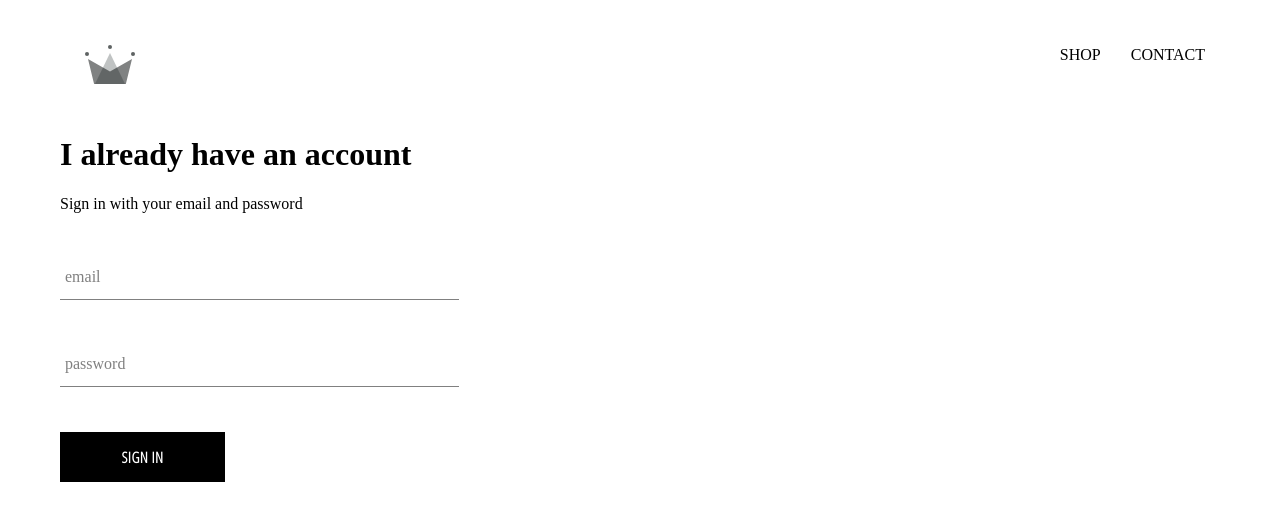
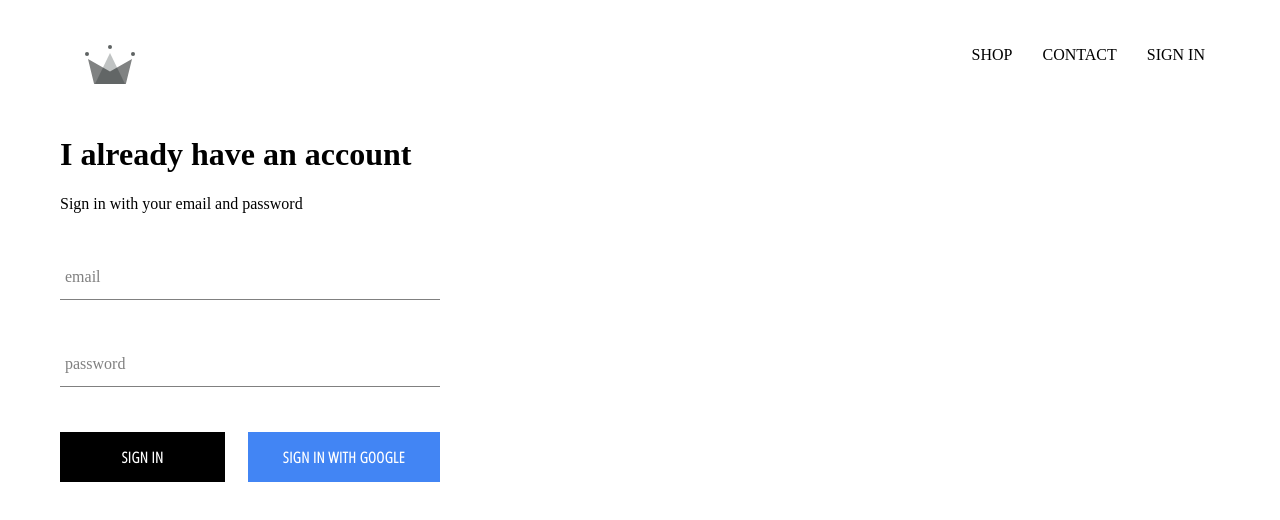
Before and after one commit to snm-jpa/crwn-clothing, a React (Create React App) app: page /signin in a window 1280 px wide. Shown: the top 520 px of the page. Built offline with nearby package versions, Linux system fonts and the light colour scheme; no server answers; a web font is replaced by a local one.

Commit message:
integrated firebase into application, created sign in page with sign in component and sign in with google

```diff
--- a/package.json
+++ b/package.json
@@ -6,6 +6,7 @@
     "@testing-library/jest-dom": "^5.15.0",
     "@testing-library/react": "^11.2.7",
     "@testing-library/user-event": "^12.8.3",
+    "firebase": "^9.6.4",
     "node-sass": "^6.0.1",
     "react": "^17.0.2",
     "react-dom": "^17.0.2",
--- a/src/App.css
+++ b/src/App.css
@@ -7,3 +7,7 @@ a {
     text-decoration: none;
     color: black;
 }
+
+* {
+    box-sizing: border-box;
+}
--- a/src/App.js
+++ b/src/App.js
@@ -5,18 +5,48 @@ import shopPage from './pages/shop/shop.component.jsx';
 import './App.css';
 
 import HomePage from './pages/homepage.component';
+import SignInAndSignUpPage from './pages/sign-in-and-sign-up/sign-in-and-sign-up.component.jsx';
 import Header from './components/header/header.component.jsx';
-import SignInAndSignUpPage from './pages/sign-in-and-sign-up/sign-in-and-sign-up.component.jsx';
+import { auth } from './firebase/firebase.utils';
 
-function App() {
-  return <div>
-    <Header/>
-    <Switch>
-      <Route exact path='/' component={HomePage} />
-      <Route  path='/shop' component={shopPage} />
-      <Route path='/signin' component={SignInAndSignUpPage}></Route>
-    </Switch>
-  </div>
+
+class App extends React.Component {
+
+  constructor() {
+    super();
+
+    this.state = {
+      currentUser: null
+    }
+  }
+
+  unsubscribeFromAuth = null;
+
+  componentDidMount() {
+    console.log('component did mount called');
+    //Adds an observer for changes to the user's sign-in state.
+    this.unsubscribeFromAuth = auth.onAuthStateChanged(user => {
+      this.setState({ currentUser: user });
+      console.log(user);
+    })
+  }
+
+  componentWillUnmount() {
+    this.unsubscribeFromAuth();
+  }
+
+  render() {
+    return (
+      <div>
+        <Header currentUser={this.state.currentUser} />
+        <Switch>
+          <Route exact path='/' component={HomePage} />
+          <Route path='/shop' component={shopPage} />
+          <Route path='/signin' component={SignInAndSignUpPage}></Route>
+        </Switch>
+      </div>
+    );
+  }
 }
 
 export default App;
--- a/src/components/custom-button/custom-button.component.jsx
+++ b/src/components/custom-button/custom-button.component.jsx
@@ -2,8 +2,10 @@ import React from "react";
 
 import './custom.button.styles.scss';
 
-const CustomButton = ({ children, ...otherProps }) => (
-    <button className="custom-button" {...otherProps}>
+const CustomButton = ({ children, isGoogleSignIn, ...otherProps }) => (
+    <button className={`${isGoogleSignIn ? 'google-sign-in' : ''} custom-button`}
+        {...otherProps}
+    >
         {children}
     </button>
 )
--- a/src/components/custom-button/custom.button.styles.scss
+++ b/src/components/custom-button/custom.button.styles.scss
@@ -9,7 +9,7 @@
   background-color: black;
   color: white;
   text-transform: uppercase;
-    font-family: 'Open Sans Condensed';
+  font-family: "Open Sans Condensed";
   font-weight: bolder;
   border: none;
   cursor: pointer;
@@ -19,4 +19,14 @@
     color: black;
     border: 1px solid black;
   }
+
+  &.google-sign-in {
+    background-color: #4285f4;
+    color: white;
+
+    &:hover {
+      background-color: #357ae8;
+      border: none;
     }
+  }
+}
--- a/src/components/form-input/form-input.component.jsx
+++ b/src/components/form-input/form-input.component.jsx
@@ -5,6 +5,7 @@ import './form-input.styles.scss'
 
 const FormInput = ({ handleChange, label, ...otherProps }) => (
     <div className='group'>
+        {/* {...otherProps} ---> will lay all props key-value pairs */}
         <input className='form-input' onChange={handleChange} {...otherProps} />
         {
             label ?
--- a/src/components/header/header.component.jsx
+++ b/src/components/header/header.component.jsx
@@ -1,10 +1,13 @@
 import React from 'react';
 import { Link } from 'react-router-dom';
+
+import { auth } from '../../firebase/firebase.utils';
+
 import { ReactComponent as Logo } from '../../assests/crown.svg';
 
 import './header.styles.scss';
 
-const Header = () => (
+const Header = ({ currentUser }) => (
     <div className='header'>
         <Link className='logo-container' to="/">
             <Logo className='logo' />
@@ -16,6 +19,12 @@ const Header = () => (
             <Link className='option' to='/shop'>
                 CONTACT
             </Link>
+            {
+                currentUser ?
+                    <div className='option' onClick={()=> auth.signOut()}>SIGN OUT</div>
+                    :
+                    <Link className='option' to='/signin'>SIGN IN</Link>
+            }
         </div>
     </div>
 )
--- a/src/components/header/header.styles.scss
+++ b/src/components/header/header.styles.scss
@@ -20,6 +20,7 @@
 
       .option {
         padding: 10px 15px;
+        cursor: pointer;
       }
     }
   }
--- a/src/components/sign-in/sign-in.component.jsx
+++ b/src/components/sign-in/sign-in.component.jsx
@@ -1,6 +1,7 @@
 import React from 'react';
 import FormInput from '../form-input/form-input.component';
 import CustomButton from '../custom-button/custom-button.component';
+import { signInWithGoogle } from '../../firebase/firebase.utils';
 import './sign-in.styles.scss';
 
 class SignIn extends React.Component {
@@ -50,8 +51,13 @@ class SignIn extends React.Component {
                         label="password"
                         required
                     />
-
-                    <CustomButton type="submit" value="Submit Form"> SIGN IN </CustomButton>
+                    <div className='buttons'>
+                        <CustomButton type="submit" value="Submit Form"> SIGN IN </CustomButton>
+                        <CustomButton onClick={signInWithGoogle} isGoogleSignIn >
+                            {' '}
+                            Sign in with Google{' '}
+                        </CustomButton>
+                    </div>
                 </form>
             </div>
         )
--- a/src/components/sign-in/sign-in.styles.scss
+++ b/src/components/sign-in/sign-in.styles.scss
@@ -1,9 +1,14 @@
 .sign-in {
-    width: 30vw;
+    width: 380px;
     display: flex;
     flex-direction: column;
 
     .title {
         margin: 10px 0;
     }
+
+    .buttons {
+        display: flex;
+        justify-content: space-between;
+    }
 }
--- /dev/null
+++ b/src/firebase/firebase.utils.js
@@ -0,0 +1,23 @@
+import firebase from 'firebase/compat/app';
+import 'firebase/compat/firestore';
+import 'firebase/compat/auth';
+
+const config = {
+    apiKey: "AIzaSyAtpBQCzKkPEPT9U9nHEnnaj2OQgdMuCiM",
+    authDomain: "crwn-db-258ed.firebaseapp.com",
+    projectId: "crwn-db-258ed",
+    storageBucket: "crwn-db-258ed.appspot.com",
+    messagingSenderId: "301751513805",
+    appId: "1:301751513805:web:23f49950ee2d9fe5d3ef84"
+}
+
+firebase.initializeApp(config);
+
+export const auth = firebase.auth();
+export const firestorm = firebase.firestore();
+
+const provider = new firebase.auth.GoogleAuthProvider();
+provider.setCustomParameters({ prompt: 'select_account' });
+export const signInWithGoogle = () => auth.signInWithPopup(provider);
+
+export default firebase;
```
Also changed, not shown: 1 other file (tests, documents, lock files or other folders). Lines whose indentation alone changed are shown as unchanged.
